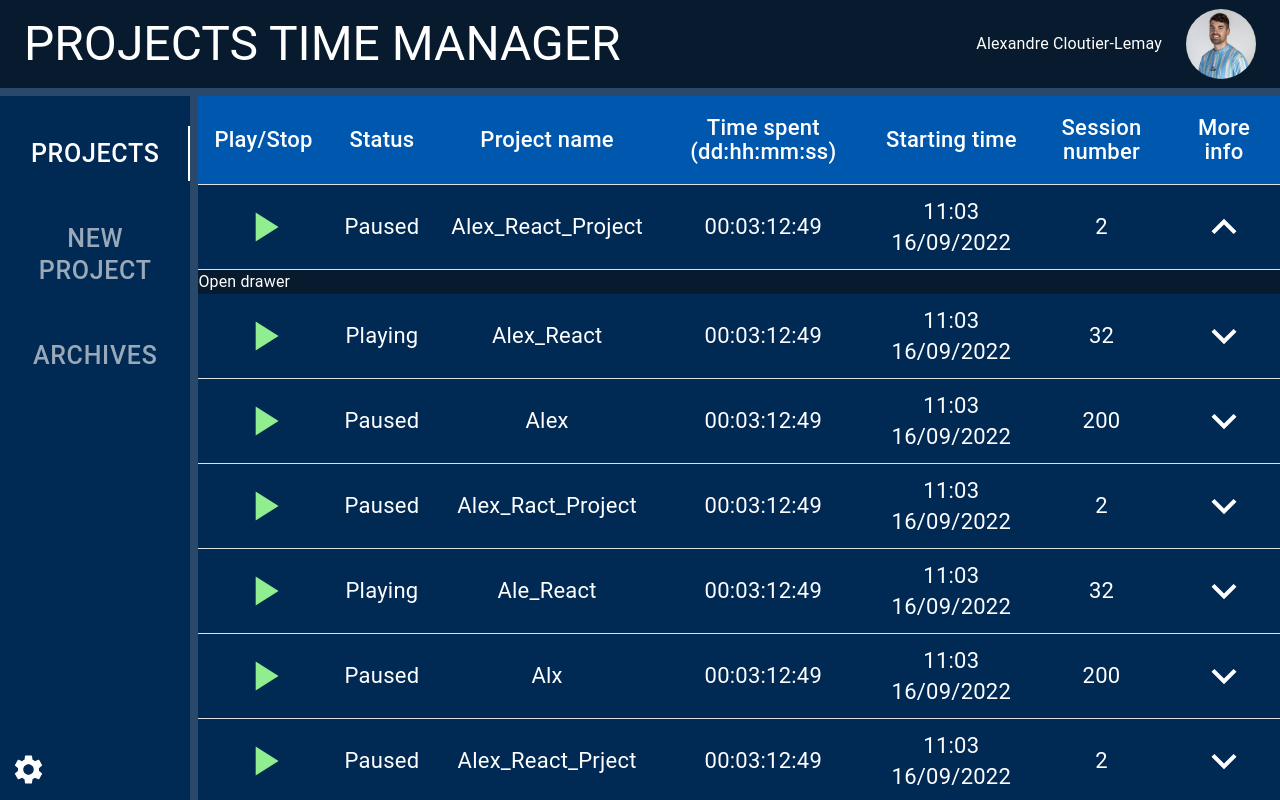
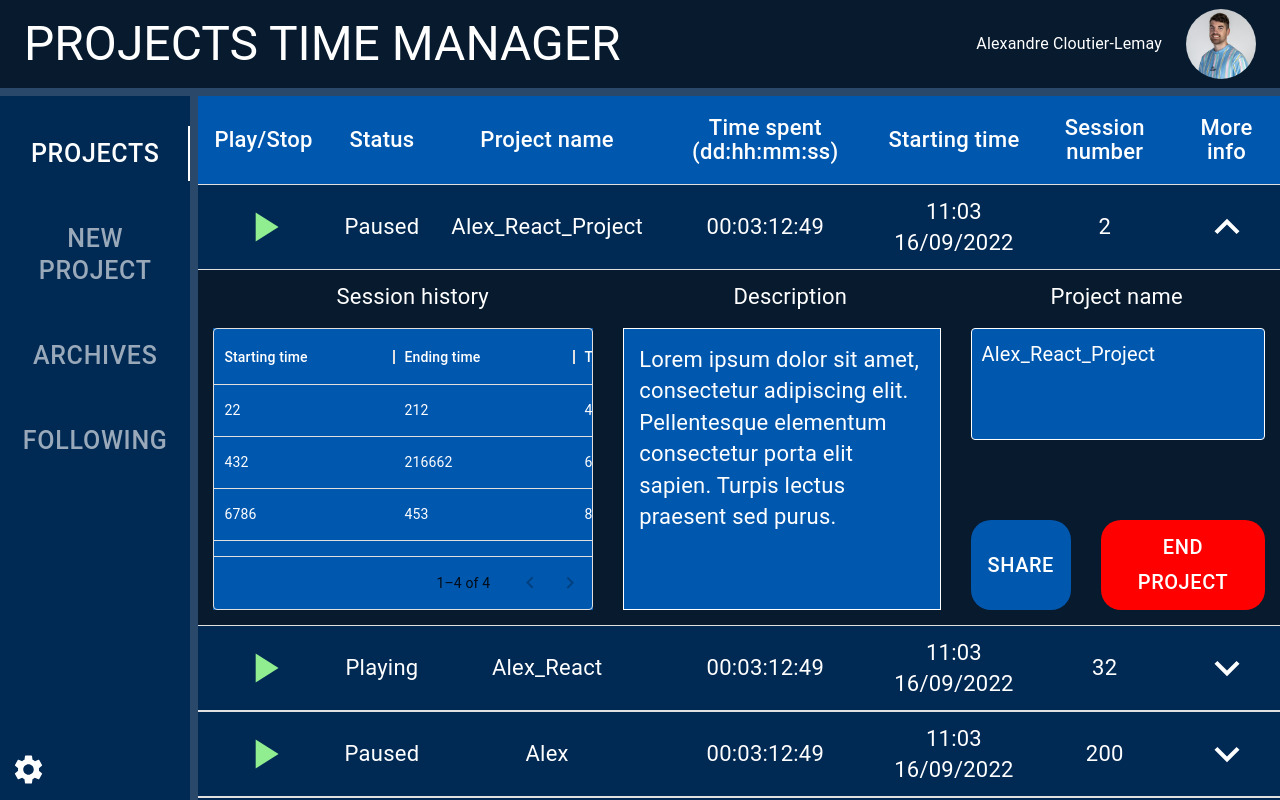
Before and after one commit to AlexCL001/Project_Time_Manager_React, a React (Create React App) app: page / in a window 1280 px wide. Both pictures are taken after a click on the button 1224 px from the left and 227 px from the top of the page. Built offline with nearby package versions, Linux system fonts and the light colour scheme.

Commit message:
Update of ProjectsInfoBar

```diff
--- a/package.json
+++ b/package.json
@@ -6,7 +6,8 @@
     "@emotion/react": "^11.10.4",
     "@emotion/styled": "^11.10.4",
     "@mui/icons-material": "^5.10.6",
-    "@mui/material": "^5.10.6",
+    "@mui/material": "^5.10.8",
+    "@mui/x-data-grid": "^5.17.5",
     "@testing-library/jest-dom": "^5.14.1",
     "@testing-library/react": "^13.0.0",
     "@testing-library/user-event": "^13.2.1",
--- a/src/components/Account.tsx
+++ b/src/components/Account.tsx
@@ -1,5 +1,5 @@
 import { Avatar, Box, Typography } from '@mui/material';
-import Alex from '../img/alex.jpg'
+import Alex from '../img/alex.jpg';
 
 type AccountProps = {
     name: string
--- a/src/components/Header.tsx
+++ b/src/components/Header.tsx
@@ -1,4 +1,4 @@
-import { Box, Typography, AppBar, Toolbar } from '@mui/material';
+import { Typography, AppBar, Toolbar } from '@mui/material';
 import { Account } from './Account'
 
 export const Header = () => {
--- a/src/components/ProjectsInfoBar.tsx
+++ b/src/components/ProjectsInfoBar.tsx
@@ -1,10 +1,10 @@
-import { TableContainer, Table, TableHead, TableBody, TableRow, TableCell, IconButton, Collapse, Box } from '@mui/material';
-import React, { useEffect } from 'react';
+import React, { useState } from 'react';
+import { TableContainer, Table, TableHead, TableBody, TableRow, TableCell, IconButton, Collapse, Box, Typography, Button, CircularProgress } from '@mui/material';
 import KeyboardArrowDownIcon from '@mui/icons-material/KeyboardArrowDown';
 import KeyboardArrowUpIcon from '@mui/icons-material/KeyboardArrowUp';
 import PlayArrowIcon from '@mui/icons-material/PlayArrow';
 import PauseIcon from '@mui/icons-material/Pause';
-import { type } from '@testing-library/user-event/dist/type';
+import { DataGrid, GridColDef, GridValueGetterParams } from '@mui/x-data-grid';
 
 export const ProjectsInfoBar = () => {
 
@@ -14,42 +14,75 @@ export const ProjectsInfoBar = () => {
         timeSpent: string,
         startingTime: string,
         sessionNumber: number,
+        description: string,
     ) {
-        return { status, projectName, timeSpent, startingTime, sessionNumber };
+        return { status, projectName, timeSpent, startingTime, sessionNumber, description };
     }
 
+    const columns: GridColDef[] = [
+        {
+            field: 'startingTime',
+            headerName: 'Starting time',
+            width: 180,
+        },
+        {
+            field: 'endingTime',
+            headerName: 'Ending time',
+            width: 180,
+        },
+        {
+            field: 'timeSpent',
+            headerName: 'Time spent',
+            width: 180,
+        },
+    ]
+
     const rows = [
-        createData("Paused", "Alex_React_Project", "00:03:12:49", "11:03 16/09/2022", 2),
-        createData("Playing", "Alex_React", "00:03:12:49", "11:03 16/09/2022", 32),
-        createData("Paused", "Alex", "00:03:12:49", "11:03 16/09/2022", 200),
-        createData("Paused", "Alex_Ract_Project", "00:03:12:49", "11:03 16/09/2022", 2),
-        createData("Playing", "Ale_React", "00:03:12:49", "11:03 16/09/2022", 32),
-        createData("Paused", "Alx", "00:03:12:49", "11:03 16/09/2022", 200),
-        createData("Paused", "Alex_React_Prject", "00:03:12:49", "11:03 16/09/2022", 2),
-        createData("Playing", "Alex_Reac", "00:03:12:49", "11:03 16/09/2022", 32),
-        createData("Paused", "lex", "00:03:12:49", "11:03 16/09/2022", 200),
-        createData("Paused", "Alexact_Project", "00:03:12:49", "11:03 16/09/2022", 2),
-        createData("Playing", "AlReact", "00:03:12:49", "11:03 16/09/2022", 32),
-        createData("Paused", "Al", "00:03:12:49", "11:03 16/09/2022", 200),
+        createData("Paused", "Alex_React_Project", "00:03:12:49", "11:03 16/09/2022", 2, "Lorem ipsum dolor sit amet, consectetur adipiscing elit. Pellentesque elementum consectetur porta elit sapien. Turpis lectus praesent sed purus."),
+        createData("Playing", "Alex_React", "00:03:12:49", "11:03 16/09/2022", 32, "Lorem ipsum dolor sit amet, consectetur adipiscing elit. Pellentesque elementum consectetur porta elit sapien. Turpis lectus praesent sed purus."),
+        createData("Paused", "Alex", "00:03:12:49", "11:03 16/09/2022", 200, "Lorem ipsum dolor sit amet, consectetur adipiscing elit. Pellentesque elementum consectetur porta elit sapien. Turpis lectus praesent sed purus."),
+        createData("Paused", "Alex_Ract_Project", "00:03:12:49", "11:03 16/09/2022", 2, "Lorem ipsum dolor sit amet, consectetur adipiscing elit. Pellentesque elementum consectetur porta elit sapien. Turpis lectus praesent sed purus."),
+        createData("Playing", "Ale_React", "00:03:12:49", "11:03 16/09/2022", 32, "Lorem ipsum dolor sit amet, consectetur adipiscing elit. Pellentesque elementum consectetur porta elit sapien. Turpis lectus praesent sed purus."),
+        createData("Paused", "Alx", "00:03:12:49", "11:03 16/09/2022", 200, "Lorem ipsum dolor sit amet, consectetur adipiscing elit. Pellentesque elementum consectetur porta elit sapien. Turpis lectus praesent sed purus."),
+        createData("Paused", "Alex_React_Prject", "00:03:12:49", "11:03 16/09/2022", 2, "Lorem ipsum dolor sit amet, consectetur adipiscing elit. Pellentesque elementum consectetur porta elit sapien. Turpis lectus praesent sed purus."),
+        createData("Playing", "Alex_Reac", "00:03:12:49", "11:03 16/09/2022", 32, "Lorem ipsum dolor sit amet, consectetur adipiscing elit. Pellentesque elementum consectetur porta elit sapien. Turpis lectus praesent sed purus."),
+        createData("Paused", "lex", "00:03:12:49", "11:03 16/09/2022", 200, "Lorem ipsum dolor sit amet, consectetur adipiscing elit. Pellentesque elementum consectetur porta elit sapien. Turpis lectus praesent sed purus.Lorem ipsum dolor sit amet, consectetur adipiscing elit. Pellentesque elementum consectetur porta elit sapien. Turpis lectus praesent sed purus."),
+        createData("Paused", "Alexact_Project", "00:03:12:49", "11:03 16/09/2022", 2, "Lorem ipsum dolor sit amet, consectetur adipiscing elit. Pellentesque elementum consectetur porta elit sapien. Turpis lectus praesent sed purus."),
+        createData("Playing", "AlReact", "00:03:12:49", "11:03 16/09/2022", 32, "Lorem ipsum dolor sit amet, consectetur adipiscing elit. Pellentesque elementum consectetur porta elit sapien. Turpis lectus praesent sed purus."),
+        createData("Paused", "Al", "00:03:12:49", "11:03 16/09/2022", 200, "Lorem ipsum dolor sit amet, consectetur adipiscing elit. Pellentesque elementum consectetur porta elit sapien. Turpis lectus praesent sed purus."),
+    ];
+
+    const rowss = [
+        { id: 0, startingTime: 22, endingTime: 212, timeSpent: 4223 },
+        { id: 1, startingTime: 432, endingTime: 216662, timeSpent: 6 },
+        { id: 2, startingTime: 6786, endingTime: 453, timeSpent: 877 },
+        { id: 3, startingTime: 22, endingTime: 212, timeSpent: 4223 },
     ];
 
     const [rowStates, setRowStates] = React.useState<{ open: boolean }[]>(rows.map(() => ({ open: false })));
-    const [play, setPlay] = React.useState(false);
+    const [playStates, setPlayStates] = React.useState<{ play: boolean }[]>(rows.map(() => ({ play: false })));
 
 
     const handleOpen = (index: number) => {
-
         const updateValue = rowStates;
         updateValue[index] = { open: !updateValue[index].open }
         setRowStates([...updateValue]);
-
     };
 
-    if (rowStates.length === 0) return null;
+    const handlePlay = (index: number) => {
+        const updateValue = playStates;
+        updateValue[index] = { play: !updateValue[index].play }
+        setPlayStates([...updateValue]);
+    };
+
+    if (rowStates.length === 0) {
+        return (
+            null
+        );
+    }
 
     return (
         <TableContainer sx={{ width: "84.5vw", height: '88vh' }}>
-            {/* mt: "30px", bgcolor: "primary.main", borderRadius: "25px", width: "99%" */}
             <Table stickyHeader sx={{}}>
                 <TableHead sx={{}}>
                     <TableRow sx={{ diplay: "flex", justifyContent: "space-evenly" }}>
@@ -65,13 +98,10 @@ export const ProjectsInfoBar = () => {
                 <TableBody sx={{}}>
                     {rows.map((row, index) => (
                         <>
-                            <TableRow
-                                key={row.projectName}
-                                sx={{}}
-                            >
+                            <TableRow key={row.projectName} sx={{}}>
                                 <TableCell align='center' >
-                                    <IconButton size="large" onClick={() => setPlay(!play)}>
-                                        {play ? <PauseIcon sx={{ color: "yellow", fontSize: "50px" }} /> : <PlayArrowIcon sx={{ color: "lightgreen", fontSize: "50px" }} />}
+                                    <IconButton size="large" onClick={() => handlePlay(index)}>
+                                        {playStates[index].play ? <PauseIcon sx={{ color: "yellow", fontSize: "50px" }} /> : <PlayArrowIcon sx={{ color: "lightgreen", fontSize: "50px" }} />}
                                     </IconButton>
                                 </TableCell>
                                 <TableCell align='center'>{row.status}</TableCell>
@@ -85,12 +115,51 @@ export const ProjectsInfoBar = () => {
                                     </IconButton>
                                 </TableCell>
                             </TableRow>
-                            <TableRow>
+                            <TableRow sx={{}}>
+                                <TableCell colSpan={7} sx={{ bgcolor: '#071a2e', padding: '0', width: '100%' }}>
                                     <Collapse in={rowStates[index].open} timeout="auto" unmountOnExit>
-                                        <Box>
-                                            Open drawer
+                                        <Box sx={{ width: '100%', bgcolor: "", pb: '10px' }}>
+                                            <Box sx={{ display: 'flex' }}>
+                                                <Typography sx={{ width: '40%', textAlign: 'center', padding: '10px', fontSize: '22px' }}>Session history</Typography>
+                                                <Typography sx={{ width: '30%', textAlign: 'center', padding: '10px', fontSize: '22px' }}>Description</Typography>
+                                                <Typography sx={{ width: '30%', textAlign: 'center', padding: '10px', fontSize: '22px' }}>Project name</Typography>
+                                            </Box>
+                                            <Box sx={{ display: 'flex' }}>
+                                                <Box sx={{ display: 'flex', width: '70%' }}>
+                                                    <Box sx={{ bgcolor: "secondary.light", width: '57.1%', textAlign: 'center', margin: '5px 15px 5px 15px' }}>
+                                                        {/* session histrory ici */}
+                                                        <DataGrid
+                                                            rows={rowss}
+                                                            columns={columns}
+                                                            pageSize={10}
+                                                            //rowsPerPageOptions={[2]}
+                                                            disableSelectionOnClick
+                                                            experimentalFeatures={{ newEditingApi: true }}
+                                                            sx={{ color: 'primary.contrastText'}}
+                                                        />
+                                                    </Box>
+                                                    <Box overflow='scroll' sx={{ display: 'flex', flexDirection: 'column', height: 250, bgcolor: "secondary.light", width: '42.9%', margin: '5px 15px 5px 15px', padding: '15px', border: '1px solid white' }}>
+                                                        {/* description ici */}
+                                                        {row.description}
+                                                    </Box>
+                                                </Box>
+                                                <Box sx={{ width: '30%' }}>
+                                                    <Box sx={{ width: '100%', height: '100%', display: ' flex', flexDirection: 'column', justifyContent: 'space-between' }}>
+                                                        <Box sx={{ bgcolor: "secondary.light", margin: '5px 15px 5px 15px', textAlign: '', borderRadiu5pxs: '2', height: 90, padding: '10px', border: '1px solid white', borderRadius: '4px' }}>
+                                                            {/* project name ici */}
+                                                            <Typography sx={{ fontSize: '20px' }}>{row.projectName}</Typography>
+                                                        </Box>
+                                                        <Box sx={{ display: 'flex', justifyContent: 'space-evenly', bgcolor: '' }}>
+                                                            {/* 2 boutton ici */}
+                                                            <Button sx={{ color: "primary.contrastText", fontSize: "20px", borderRadius: '20px', padding: '10px 20px 10px 20px', bgcolor: 'secondary.light', margin: '5px 15px 5px 15px' }}>Share</Button>
+                                                            <Button sx={{ color: "primary.contrastText", fontSize: "20px", borderRadius: '20px', padding: '10px 20px 10px 20px', bgcolor: 'red', margin: '5px 15px 5px 15px' }}>End project</Button>
+                                                        </Box>
+                                                    </Box>
+                                                </Box>
+                                            </Box>
                                         </Box>
                                     </Collapse>
+                                </TableCell>
                             </TableRow>
                         </>
                     ))}
--- a/src/components/SideNav.tsx
+++ b/src/components/SideNav.tsx
@@ -1,5 +1,5 @@
 import * as React from 'react';
-import { Box, Typography, Tab, Tabs, Button, IconButton } from '@mui/material';
+import { Box, Typography, Tab, Tabs, IconButton } from '@mui/material';
 import SettingsIcon from '@mui/icons-material/Settings';
 import { ProjectsInfoBar } from './ProjectsInfoBar';
 
@@ -54,6 +54,7 @@ export const SideNav = () => {
                 <Tab label="Projects" {...a11yProps(0)} sx={{ color: 'primary.contrastText', fontSize: "25px", mt: "30px" }} />
                 <Tab label="New project" {...a11yProps(1)} sx={{ color: 'primary.contrastText', fontSize: "25px", mt: "30px" }} />
                 <Tab label="Archives" {...a11yProps(2)} sx={{ color: 'primary.contrastText', fontSize: "25px", mt: "30px" }} />
+                <Tab label="Following" {...a11yProps(3)} sx={{ color: 'primary.contrastText', fontSize: "25px", mt: "30px" }} />
                 <IconButton sx={{ left: '20px', bottom: '5px', width: '1px', color: 'primary.contrastText', position: 'absolute' }}>
                     <SettingsIcon fontSize='large' />
                 </IconButton>
@@ -67,6 +68,9 @@ export const SideNav = () => {
             <TabPanel value={value} index={2}>
                 Item Three
             </TabPanel>
+            <TabPanel value={value} index={3}>
+                Item four
+            </TabPanel>
         </Box>
     );
 }
```
Also changed, not shown: src/theme.ts (+1 -51 lines), 1 other file (tests, documents, lock files or other folders).
